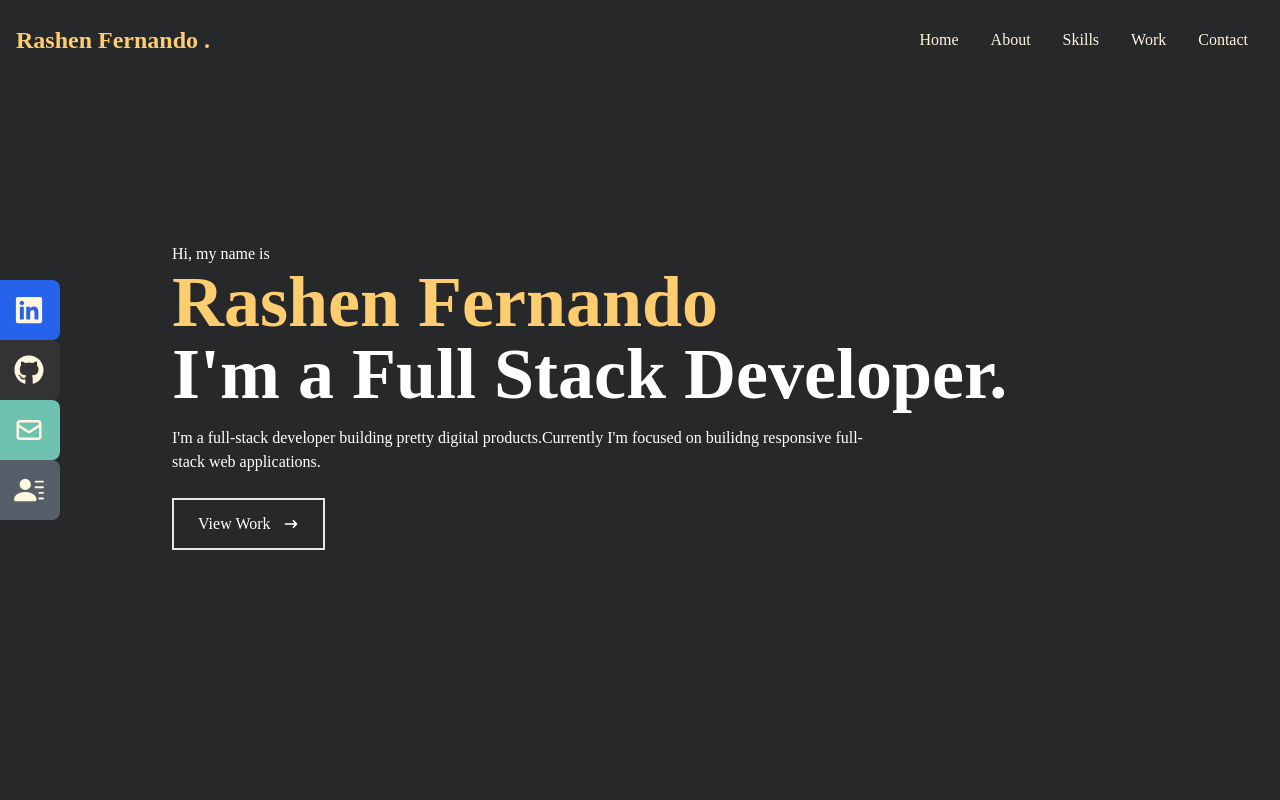
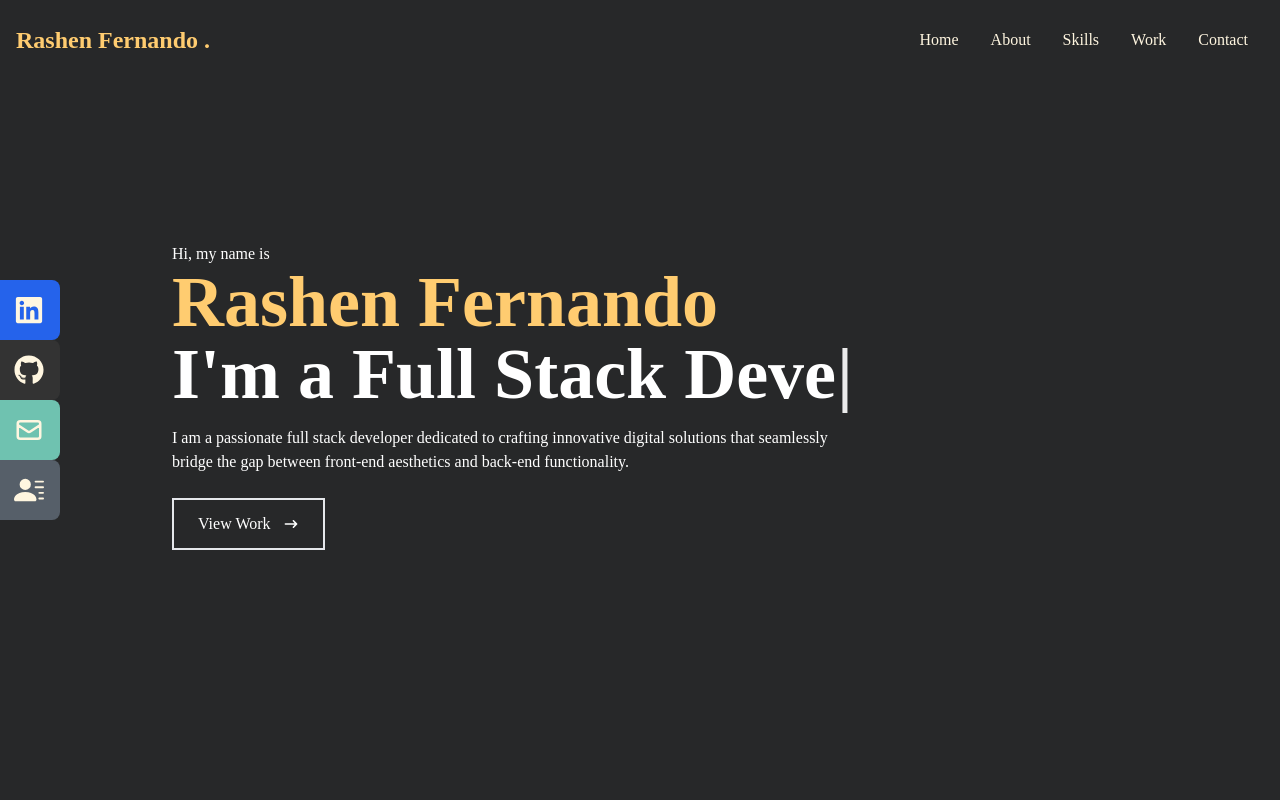
Before and after one commit to rashen33/portfolio, a React (Create React App) app: page / in a window 1280 px wide. Shown: the top 800 px of the page. Built offline with nearby package versions, Linux system fonts and the light colour scheme.

Commit message:
added typewrite effect to home comp

```diff
--- a/package.json
+++ b/package.json
@@ -11,6 +11,7 @@
     "react-icons": "^4.11.0",
     "react-scripts": "5.0.1",
     "react-scroll": "^1.8.9",
+    "typewriter-effect": "^2.20.1",
     "web-vitals": "^2.1.4"
   },
   "scripts": {
--- a/src/components/Home.jsx
+++ b/src/components/Home.jsx
@@ -1,6 +1,7 @@
 import React from "react";
 import { HiArrowNarrowRight } from "react-icons/hi";
 import { Link } from "react-scroll";
+import Typewriter from "typewriter-effect";
 
 const Home = () => {
   return (
@@ -12,11 +13,19 @@ const Home = () => {
           Rashen Fernando
         </h1>
         <h2 className="text-4xl sm:text-7xl font-bold text-white">
-          I'm a Full Stack Developer.
+          <Typewriter
+            options={{
+              strings: ["I'm a Full Stack Developer"],
+              autoStart: true,
+              loop: true,
+            }}
+          />
+          {/* I'm a Full Stack Developer. */}
         </h2>
         <p className="text-white py-4 max-w-[700px]">
-          I'm a full-stack developer building pretty digital products.Currently
-          I'm focused on builidng responsive full-stack web applications.
+          I am a passionate full stack developer dedicated to crafting
+          innovative digital solutions that seamlessly bridge the gap between
+          front-end aesthetics and back-end functionality.
         </p>
 
         <div>
```
Also changed, not shown: 1 other file (tests, documents, lock files or other folders).
